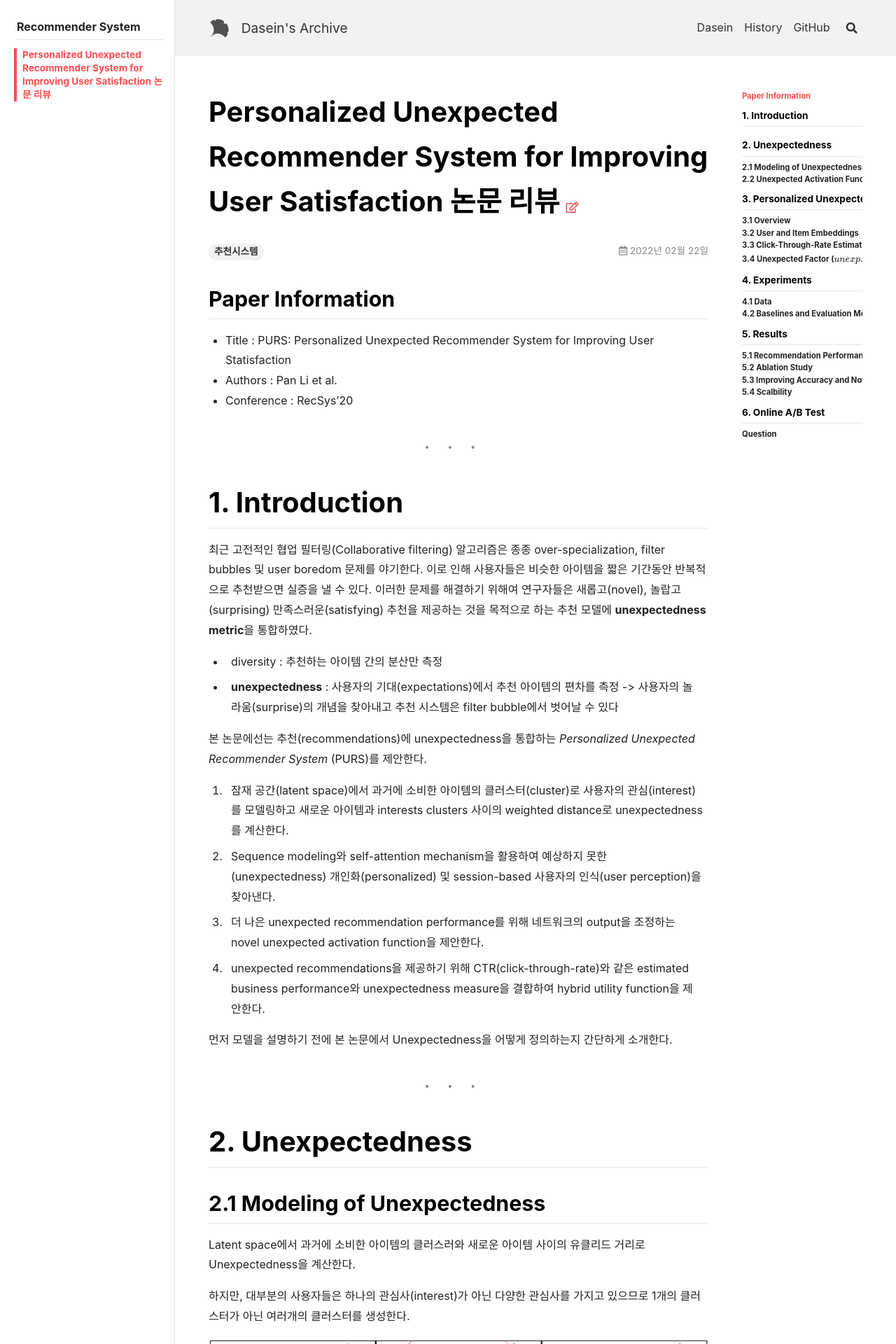
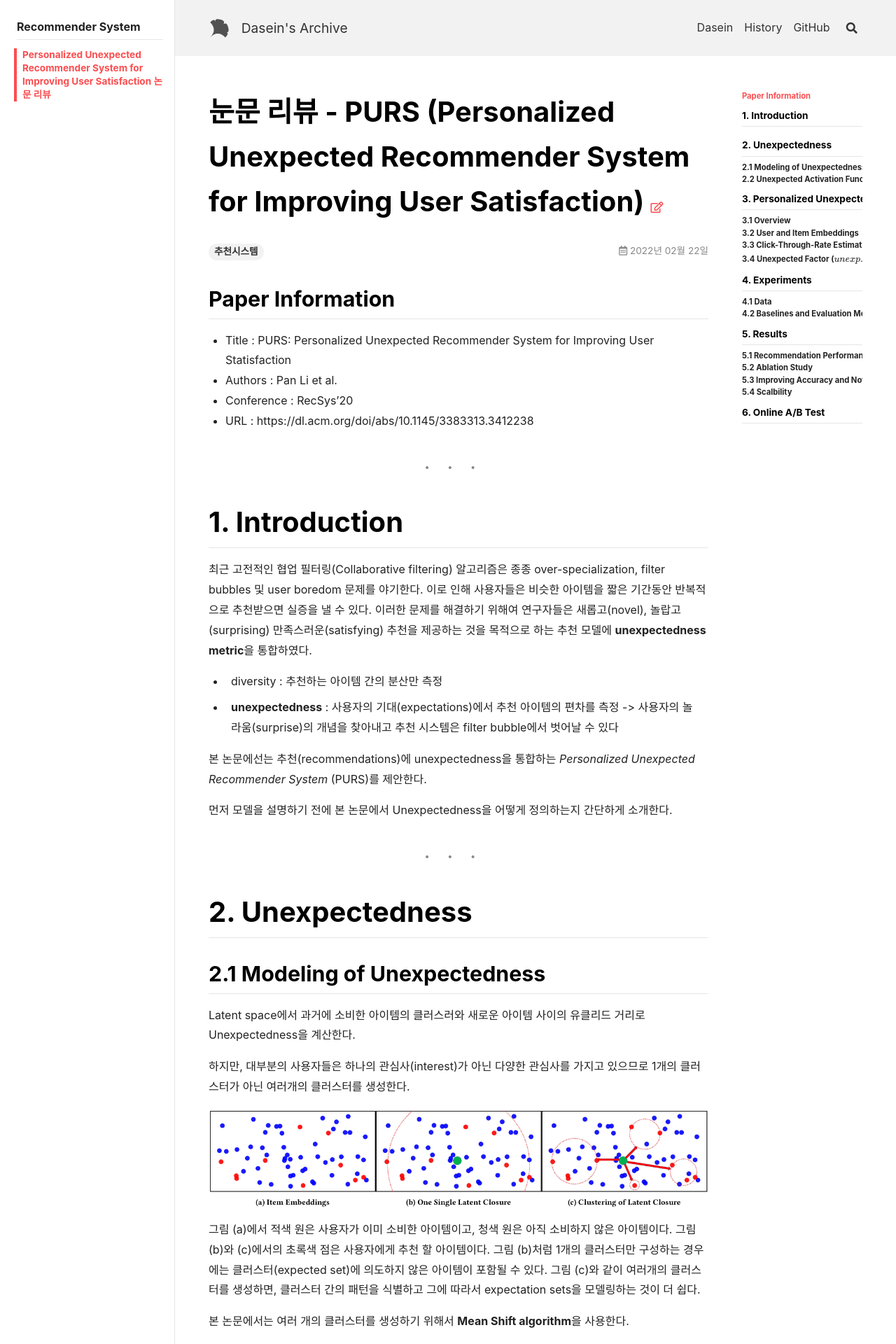
Before and after one commit to ds-ai96/ds-ai96.github.io, a Jekyll site: the page built from _posts/2022-02-22-RS-Paper-No1.md, in a window 1280 px wide. Shown: the top 1920 px of the page at 70% size. Built offline with Jekyll 4.4.1, drawn with Linux system fonts in a browser that asks for light colours; nearby versions of some CDN libraries; formulas are drawn with MathJax 3; some of the changed text lies outside the part shown.

Commit message:
PURS 최종 수정

```diff
--- a/_posts/2022-02-22-RS-Paper-No1.md
+++ b/_posts/2022-02-22-RS-Paper-No1.md
@@ -1,6 +1,6 @@
 ---
 layout: article
-title: Personalized Unexpected Recommender System for Improving User Satisfaction 논문 리뷰
+title: 눈문 리뷰 - PURS (Personalized Unexpected Recommender System for Improving User Satisfaction)
 sidebar:
     nav: docs-en
 aside:
@@ -14,6 +14,7 @@ key: page-about
 - Title : PURS: Personalized Unexpected Recommender System for Improving User Statisfaction
 - Authors : Pan Li et al.
 - Conference : RecSys'20
+- URL : https://dl.acm.org/doi/abs/10.1145/3383313.3412238
 
 ---
 # 1. Introduction
@@ -25,14 +26,6 @@ key: page-about
 - **unexpectedness** : 사용자의 기대(expectations)에서 추천 아이템의 편차를 측정 -> 사용자의 놀라움(surprise)의 개념을 찾아내고 추천 시스템은 filter bubble에서 벗어날 수 있다
 
 본 논문에선는 추천(recommendations)에 unexpectedness을 통합하는 *Personalized Unexpected Recommender System* (PURS)를 제안한다.
-
-1. 잠재 공간(latent space)에서 과거에 소비한 아이템의 클러스터(cluster)로 사용자의 관심(interest)를 모델링하고 새로운 아이템과 interests clusters 사이의 weighted distance로 unexpectedness를 계산한다.
-
-2. Sequence modeling와 self-attention mechanism을 활용하여 예상하지 못한 (unexpectedness) 개인화(personalized) 및 session-based 사용자의 인식(user perception)을 찾아낸다.
-
-3. 더 나은 unexpected recommendation performance를 위해 네트워크의 output을 조정하는 novel unexpected activation function을 제안한다.
-
-4. unexpected recommendations을 제공하기 위해 CTR(click-through-rate)와 같은 estimated business performance와 unexpectedness measure을 결합하여 hybrid utility function을 제안한다.
 
 먼저 모델을 설명하기 전에 본 논문에서 Unexpectedness을 어떻게 정의하는지 간단하게 소개한다.
 
@@ -47,11 +40,9 @@ Latent space에서 과거에 소비한 아이템의 클러스러와 새로운
 
 ![Figure1](/image/RS-Paper-No1-Fig1.png)
 
-그림 (a)에서 적색 원은 사용자가 이미 소비한 아이템이고, 청색 원은 아직 소비하지 않은 아이템이다. 그림 (b)처럼 1개의 클러스터만 구성하는 경우에는 클러스터(expected set)에 의도하지 않은 아이템이 포함될 수 있다. 그림 (c)와 같이 여러개의 클러스터를 생성하면, 클러스터 간의 패턴을 식별하고 그에 따라서 expectation sets을 모델링하는 것이 더 쉽다.
+그림 (a)에서 적색 원은 사용자가 이미 소비한 아이템이고, 청색 원은 아직 소비하지 않은 아이템이다. 그림 (b)와 (c)에서의 초록색 점은 사용자에게 추천 할 아이템이다. 그림 (b)처럼 1개의 클러스터만 구성하는 경우에는 클러스터(expected set)에 의도하지 않은 아이템이 포함될 수 있다. 그림 (c)와 같이 여러개의 클러스터를 생성하면, 클러스터 간의 패턴을 식별하고 그에 따라서 expectation sets을 모델링하는 것이 더 쉽다.
 
-* expectation sets : 사용자가 아직 소비하지 않은 아이템 중에서 클러스터(expected set) 내에 포함되는 아이템.
-
-본 논문에서는 여러개의 클러스터를 생성하기 위해서 **Mean Shift algorithm**을 사용한다.
+본 논문에서는 여러 개의 클러스터를 생성하기 위해서 **Mean Shift algorithm**을 사용한다.
 
 1. Mean Shift algorithm은 비지도 클러스터링 알고리즘이므로 클러스터 수를 지정할 필요가 없다.
 2. Mean Shift algorithm은 Recommendation applications을 위한 복잡한 multi-modal feature space의 분석에 강력하다.
@@ -87,7 +78,7 @@ Unexpected activation function $f(\cdot)$가 다음과 같은 수학적 성질
 3. Unimodality
 4. Short-Tailed
 
-본 논문에서는 4가지 조건을 만족하는 많은 함수 후보들 중에서, 감마 함수에서 널리 사용되는 솔루션인 $f(x) = x * e^{-x}$ 를 unexpected activation function으로 사용한다.
+본 논문에서는 4가지 조건을 만족하는 많은 함수 후보들 중에서, $f(x) = x * e^{-x}$ 를 unexpected activation function으로 사용한다.
 
 ![Figure2](/image/RS-Paper-No1-Fig2.png)
 
@@ -122,7 +113,7 @@ $$ Utility_{u,i} = r_{u,i} + f(unexp_{u,i}) * unexp.factor_{u,i} $$
 
 - Unexpected model
 
-    새로운 추천의 unexpectedness와 예상하지 못한 것(unexpectedness)에 대한 사용자의 인식(perception을 찾아내는 모델
+    새로운 추천의 unexpectedness와 예상하지 못한 것(unexpectedness)에 대한 사용자의 인식(perception)을 찾아내는 모델
 
 ## 3.2 User and Item Embeddings
 
@@ -179,7 +170,7 @@ Window에서 가장 최근의 사용자 행동이 추출되어 MLP 네트워크
 
 특히, local activation unit은 weighted sum pooling을 수행하여 각 행동(behavior) 임베딩의 activation stage을 계산하고 하나의 표현(representation)을 생성한다. 사용자 $u$에 대한 아이템 임베딩 시퀀스를 $P_u = [E_{i_1}, E_{i_2}, \cdot\cdot\cdot, E_{i_K}]$로 표시한다. 사용자 $u$와 아이템 $i$에 대한 unexpected factor $unexp.factor_{u,i}$은 다음과 같이 계산된다:
 
-$$ unexp.factor_{u,i} = MLP(E_u; \sum_{j=1}^K a(E_u, E_j, E_i)E_i;E_i) $$
+$$ unexp.factor_{u,i} = MLP(E_u; \sum_{j=1}^K a(E_u, E_{i_j}, E_i)E_{i_j};E_i) $$
 
 - $a(\cdot)$ : 과거 구매에 대한 activation weight로 출력을 갖는 feed-forward network이다.
 
@@ -200,7 +191,7 @@ $$ unexp.factor_{u,i} = MLP(E_u; \sum_{j=1}^K a(E_u, E_j, E_i)E_i;E_i) $$
 
 ![Table1](/image/RS-Paper-No1-Table1.png)
 
-Yelp와 MovieLens 데이터셋의 경우에는 Rating 정보이므로 3.5를 기준으로 click & non-click으로 변환한다.
+- Yelp와 MovieLens 데이터셋의 경우에는 Rating 정보이므로 3.5를 기준으로 click & non-click으로 변환한다.
 
 ## 4.2 Baselines and Evaluation Metrics
 
@@ -248,7 +239,7 @@ PURS가 unexpected와 useful recommendations을 동시에 제공한다는 것을
 
 - **HR@10** : 상위 10개 추천의 클릭 수
 
-- **Unexpectedness** : consideration sets에 포함되지 않고 추천 시스템에서 기대하는 것과는 다른 사용자에 대한 추천을 측정 ($unexp_{i_*, u}$).
+- **Unexpectedness** : consideration sets에 포함되지 않고 추천 시스템에서 기대하는 것과는 다른 사용자에 대한 추천을 측정 (식 3 참고).
 
 - **Coverage** : 데이터셋의 모든 개별 아이템에 대한 추천의 고유 아이템 비율
 
@@ -346,29 +337,3 @@ CTR 예측을 위한 모델은 unexpected recommendations model보다 정확도
 ![Table4](/image/RS-Paper-No1-Table4.png)
 
 PURS을 사용하는 경우 모든 성능 지표에서 유의미한 개선을 보여준다.
-
----
-
-여기서 부터는 논문을 읽는 도중 생기는 의문점과 애매하게 알고 있었던 (또는 몰랐던) 개념에 대해서 나열하였습니다.
-
-: 기회가 된다면 추후에 포스팅할 수 있도록 하겠습니다.
-
-## Question
-
-1. Latent Space의 정확한 정의는 무엇인가?
-2. Sequence Modeling 개념
-3. Self-attention의 개념 (+ Attention 개념 먼저 이해하기)
-4. Multi-modal feature space의 개념 (+ Multi-modal의 개념)
-5. KDE(Kernel Density Estimation) 및 Mean Shift Algorithm 개념
-6. Cluster에 절댓값($|\cdot|$)을 사용하면 무엇을 계산하게 되는가?
-7. Multi-modal (+수학적 조건 4가지)
-8. 감마함수의 solution???
-9. 본 논문에서 사용되는 베이지안 최적화
-10. activation unit의 개념
-11. session-based recommendation
-12. Over-specialization, Filter bubble, user boredom problem의 정확한 정의는 무엇인가?
-13. Novel의 정확한 정의는 무엇인가? (+ Serendipity와 정확히 어떤 점이 다른가?)
-14. Diversity와 Unexpectedness의 차이는 논문에서 설명한 내용으로 전부 설명이 가능한가?
-15. bidirectional GRU와 GRU의 차이
-16. heterogeneity
-17. distributed training
```
Also changed, not shown: other parts of _posts/2022-02-22-RS-Paper-No1.md (+2 -2 lines).
